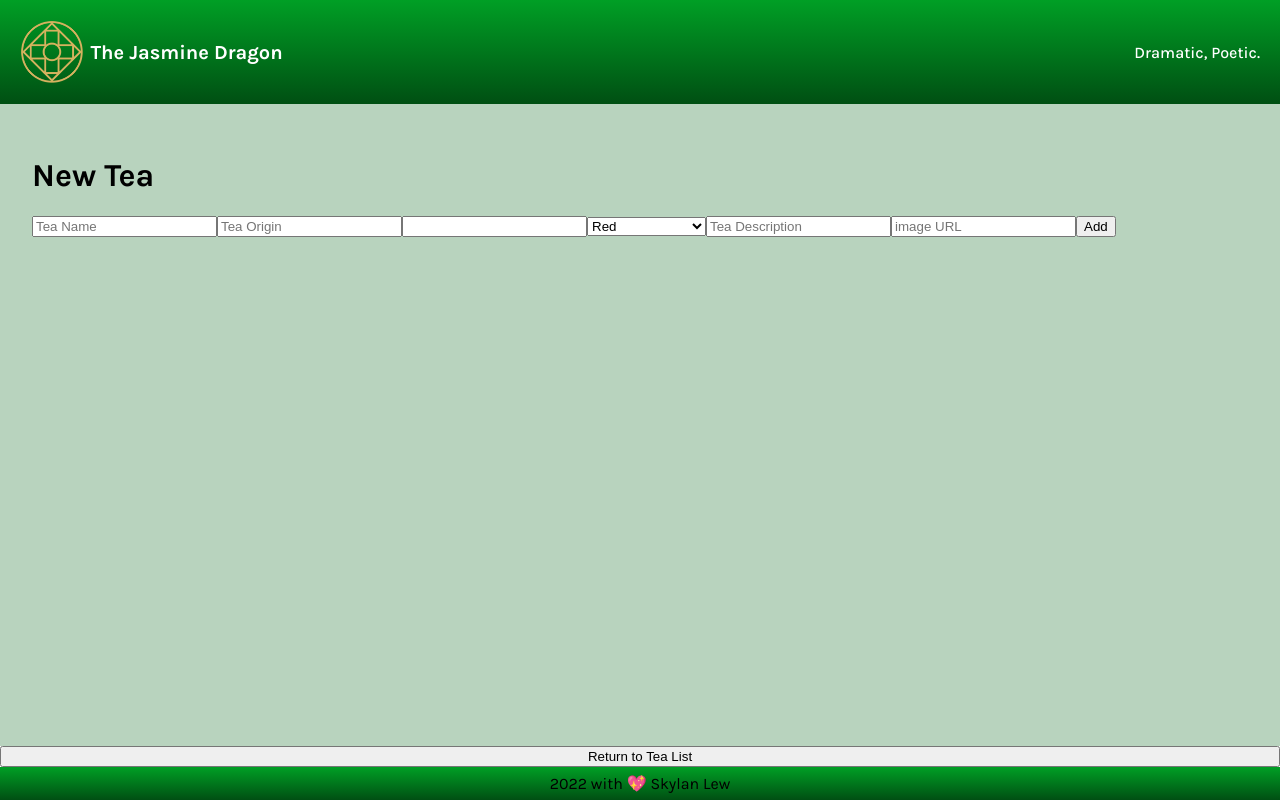
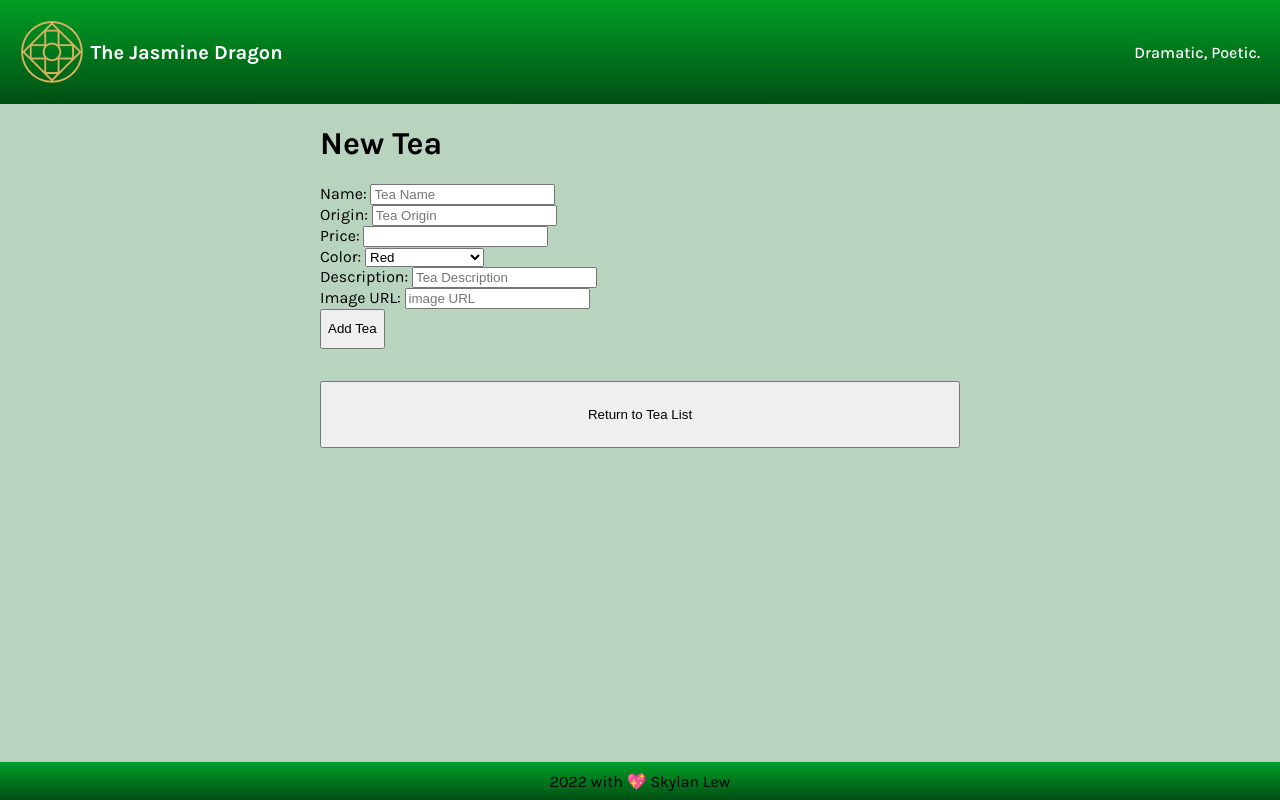
Before and after one commit to doublespoiler/jasmine-dragon, a React (Create React App) app: page / in a window 1280 px wide. Both pictures are taken after a click on the button "Add Tea". Built offline with nearby package versions, Linux system fonts and the light colour scheme.

Commit message:
update styling

```diff
--- a/src/components/NewTeaForm.js
+++ b/src/components/NewTeaForm.js
@@ -21,7 +21,7 @@ export default function NewTeaForm(props){
   return(
     <TemplateForm
       formSubmissionHandler={handleNewTeaFormSubmission}
-      buttonText="Add"
+      buttonText="Add Tea"
       editing = {false}
     />
   )
--- a/src/components/PageControl.js
+++ b/src/components/PageControl.js
@@ -102,10 +102,10 @@ class TeaControl extends React.Component {
       buttonText = "Add Tea";
     }
     return (
-      <React.Fragment>
+      <main>
         {currentlyVisibleState}
-        <button onClick={this.handleClick}>{buttonText}</button>
-      </React.Fragment>
+        <button onClick={this.handleClick} className="main-button">{buttonText}</button>
+      </main>
     );
   }
 
--- a/src/components/TeaDetail.js
+++ b/src/components/TeaDetail.js
@@ -4,16 +4,17 @@ import PropTypes from 'prop-types';
 export default function TeaDetail(props){
   const{ tea, onClickingDelete, onClickingEdit, onClickingSell } = props;
   return(
-    <main className="tea--detail">
+    <div className="tea--detail">
       <h1 className="tea--detail--title">Tea Details</h1>
       <img src={props.tea.imageUrl} className="tea--detail--image" alt={tea.name}/>
       <h3 className="tea--detail--line">{tea.name} - {tea.origin} - {tea.color} - {tea.price}</h3>
-      <p className="tea--detail--description">{tea.description}</p>
-      <p className="tea--detail--stock">{tea.stock} oz.</p>
       <button onClick={() => onClickingSell(tea.id)}>Sell a Cup</button>
       <button onClick={onClickingEdit}>Edit Tea</button>
       <button onClick={() => onClickingDelete(tea.id)}>Remove Tea</button>
-    </main>
+      <p className="tea--detail--description">{tea.description}</p>
+      <p className="tea--detail--stock">{tea.stock} oz.</p>
+
+    </div>
   )
 }
 
--- a/src/components/TeaList.js
+++ b/src/components/TeaList.js
@@ -4,7 +4,7 @@ import PropTypes from 'prop-types';
 
 export default function TeaList(props){
   return(
-    <main className="tea--list">
+    <div className="tea--list">
       {props.teaList.sort().map((tea)=>
         <Tea
           whenTeaClicked={props.onTeaSelection}
@@ -19,7 +19,7 @@ export default function TeaList(props){
           key={tea.id}
         />
       )}
-    </main>
+    </div>
   );
 }
 
--- a/src/components/TemplateForm.js
+++ b/src/components/TemplateForm.js
@@ -9,24 +9,30 @@ export default function TemplateForm(props){
     formTitle = "Edit" + props.tea.name;
   }
   return(
-    <main>
       <form onSubmit={props.formSubmissionHandler} className="form">
         <h1>{formTitle}</h1>
+        <label htmlFor="name">Name: </label>
         <input
           type="text"
           name="name"
-          placeHolder="Tea Name"
+          placeholder="Tea Name"
           defaultValue={teaToEdit.name || ''} />
+        <br />
+        <label htmlFor="origin">Origin: </label>
         <input
           type="text"
           name="origin"
-          placeHolder="Tea Origin"
+          placeholder="Tea Origin"
           defaultValue={teaToEdit.origin || ''} />
+        <br />
+        <label htmlFor="price">Price: </label>
         <input
           type="number"
           name="price"
           step="0.01"
           defaultValue={teaToEdit.price || ''} />
+        <br />
+        <label htmlFor="color">Color: </label>
         <select name="color" defaultValue={teaToEdit.color || "Red"}>
           <option value="Black">Black</option>
           <option value="Green">Green</option>
@@ -36,19 +42,23 @@ export default function TemplateForm(props){
           <option value="Herbal">Herbal</option>
           <option value="Oolong">Oolong</option>
         </select>
+        <br />
+        <label htmlFor="description">Description: </label>
         <input
           type="text"
           name="description"
-          placeHolder="Tea Description"
+          placeholder="Tea Description"
           defaultValue={teaToEdit.description || ''} />
+        <br />
+        <label htmlFor="imageUrl">Image URL: </label>
         <input
           type="text"
           name="imageUrl"
-          placeHolder="image URL"
+          placeholder="image URL"
           defaultValue={teaToEdit.imageUrl || ''} />
+          <br />
         <button type="submit">{props.buttonText}</button>
       </form>
-    </main>
   )
 }
 
--- a/src/index.css
+++ b/src/index.css
@@ -4,7 +4,6 @@ body {
 }
 
 main {
-  padding: 2rem;
   background-color: #b8d3be;
   overflow-y: scroll;
   height: 87vh;
@@ -65,11 +64,28 @@ main {
 .tea--card--details{
   width:100%;
   display: flex;
+  justify-self: center;
   /* justify-content:space-evenly; */
+}
+
+.tea--detail{
+  width: 50%;
+  margin: auto;
 }
 
 .tea--detail--image{
   width: 15rem;
+}
+
+button{
+  height: 3em;
+}
+
+.main-button{
+  height: 5em;
+  margin: auto;
+  width: 50%;
+  display:block;
 }
 
 .footer{
@@ -81,3 +97,8 @@ main {
   justify-content: space-around;
   align-items: center;
 }
+form{
+  margin:auto;
+  width: 50%;
+  margin-bottom: 2em;
+}
```
